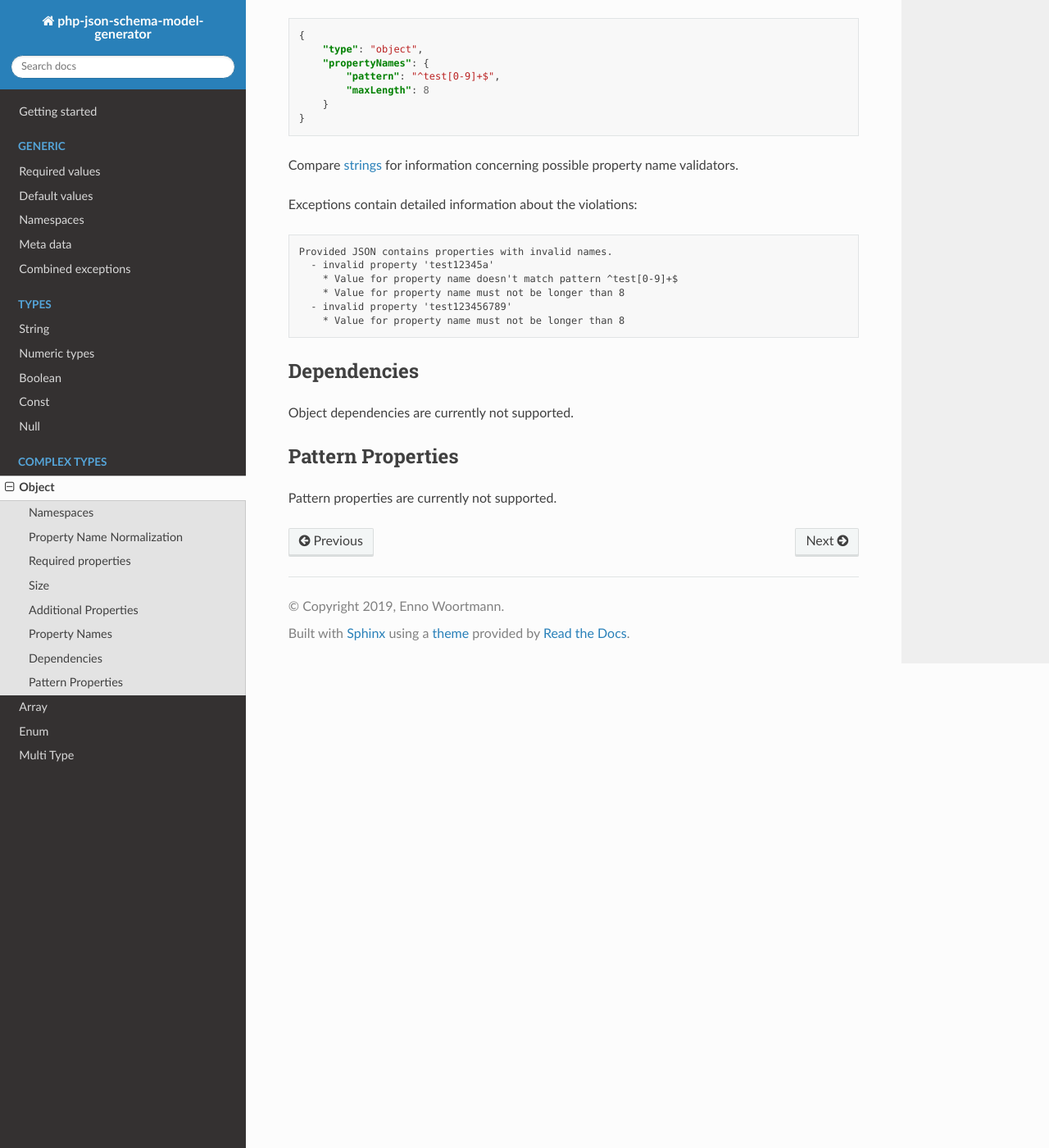
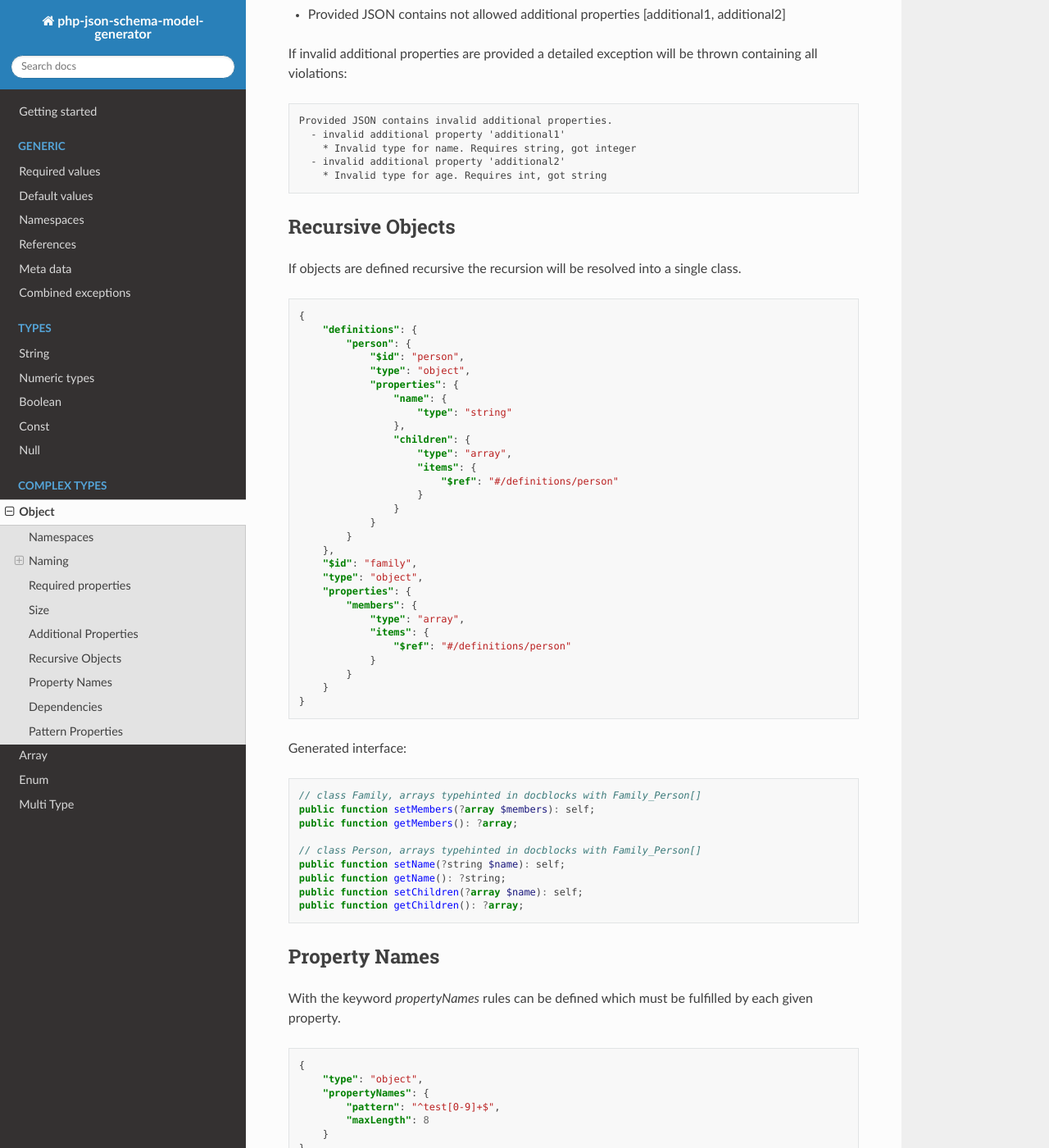
Before and after one commit to wol-soft/php-json-schema-model-generator, a Sphinx documentation site: the page built from docs/source/complexTypes/object.rst, in a window 1280 px wide and 1400 px high, scrolled down 3941 px. Shown: the whole window at 82% size. Built offline with Sphinx 7.4.7 and the Read the Docs theme 2.0.0, drawn with Linux system fonts in a browser that asks for light colours; some of the changed text lies outside the part shown.

Commit message:
Add additional documentation for recursive objects and references

```diff
--- a/docs/source/complexTypes/object.rst
+++ b/docs/source/complexTypes/object.rst
@@ -37,7 +37,7 @@
     public function setCar(?Car $name): self;
     public function getCar(): ?Car;
 
-    // class Car
+    // class Person_Car
     public function setModel(?string $name): self;
     public function getModel(): ?string;
     public function setPs(?int $name): self;
@@ -55,8 +55,23 @@
 If a nested class is generated the nested class will be located in the same namespace as the parent class.
 If the nested class occurs somewhere else and has already been generated a class from another namespace may be used (compare `namespaces <../generic/namespaces.html>`__ for additional information concerning class re-usage).
 
+Naming
+------
+
+Naming of classes
+^^^^^^^^^^^^^^^^^
+
+If the given main object in a JSON-Schema file contains a `$id` the id will be used as class name. Otherwise the name of the file will be used.
+
+Naming of nested classes
+^^^^^^^^^^^^^^^^^^^^^^^^
+
+Nested classes are prefixed with the parent class. If an object `Person` has a nested object `car` the class for car will be named **Person_Car**.
+
+For the class name of a nested class the `$id` property of the nested object is used. If the id property isn't present the property key combined with a uniqid will be used.
+
 Property Name Normalization
----------------------------
+^^^^^^^^^^^^^^^^^^^^^^^^^^^
 
 Property names are normalized to provide valid and readable PHP code. All non alpha numeric characters will be removed.
 
@@ -183,6 +198,57 @@
       - invalid additional property 'additional2'
         * Invalid type for age. Requires int, got string
 
+Recursive Objects
+-----------------
+
+If objects are defined recursive the recursion will be resolved into a single class.
+
+.. code-block:: json
+
+    {
+        "definitions": {
+            "person": {
+                "$id": "person",
+                "type": "object",
+                "properties": {
+                    "name": {
+                        "type": "string"
+                    },
+                    "children": {
+                        "type": "array",
+                        "items": {
+                            "$ref": "#/definitions/person"
+                        }
+                    }
+                }
+            }
+        },
+        "$id": "family",
+        "type": "object",
+        "properties": {
+            "members": {
+                "type": "array",
+                "items": {
+                    "$ref": "#/definitions/person"
+                }
+            }
+        }
+    }
+
+Generated interface:
+
+.. code-block:: php
+
+    // class Family, arrays typehinted in docblocks with Family_Person[]
+    public function setMembers(?array $members): self;
+    public function getMembers(): ?array;
+
+    // class Person, arrays typehinted in docblocks with Family_Person[]
+    public function setName(?string $name): self;
+    public function getName(): ?string;
+    public function setChildren(?array $name): self;
+    public function getChildren(): ?array;
+
 Property Names
 --------------
 
--- a/docs/source/toc-generic.rst
+++ b/docs/source/toc-generic.rst
@@ -5,5 +5,6 @@
     generic/required
     generic/default
     generic/namespaces
+    generic/references
     generic/meta
     generic/combinedException
```
Also changed, not shown: docs/source/generic/references.rst (added, +54 -0 lines), 1 other file.
